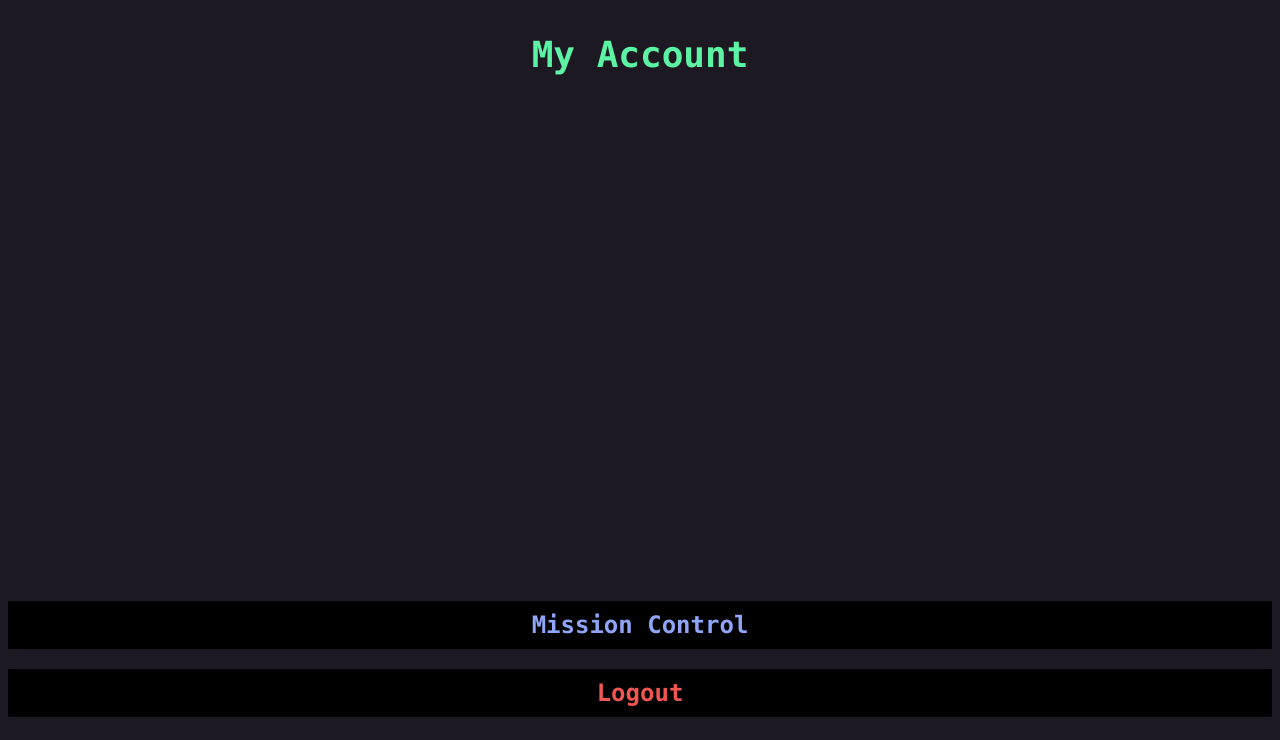
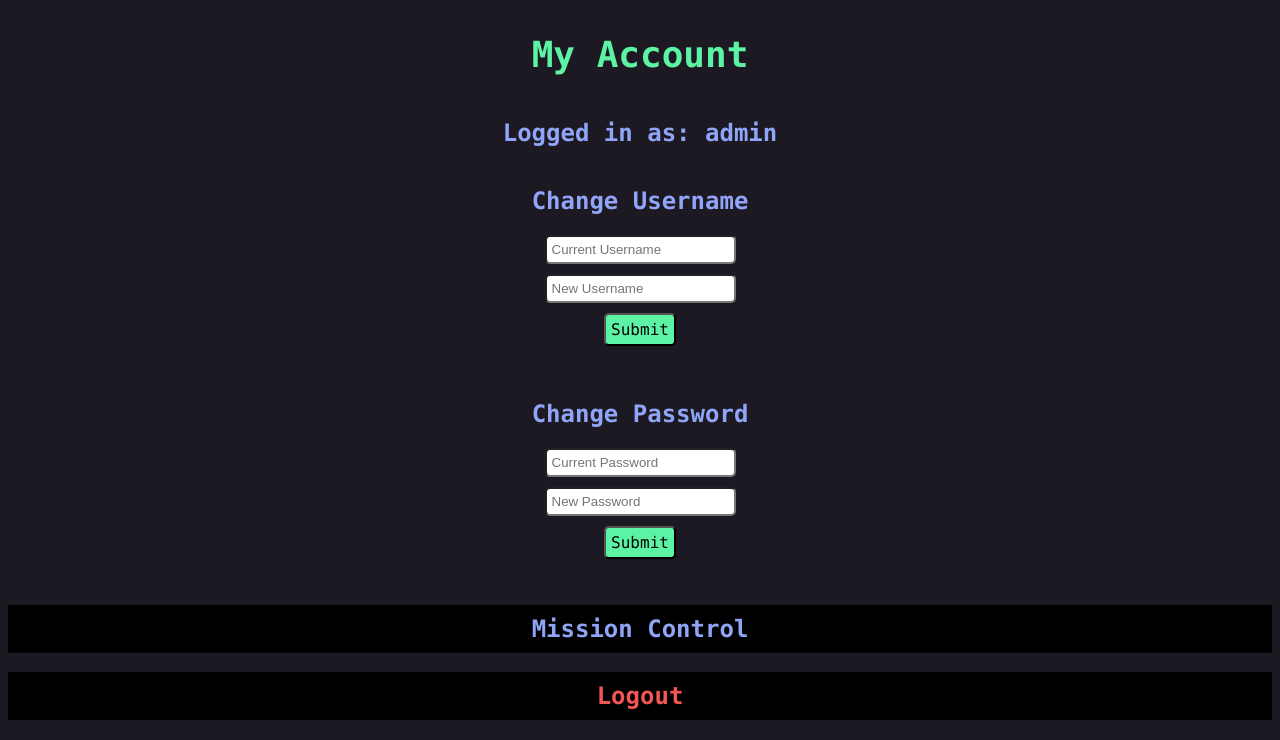
Before and after one commit to Ryanh627/RocketLaunch, a Flask app: page /my_account in a window 1280 px wide. Shown: the part 71-811 px from the top of the page. Before the commit the page ends 788 px from the top, so only its background shows below. Run offline with Flask 2, Linux system fonts and the light colour scheme; a user stored in the database is signed in; parts of the project's set-up code (start-up, migrations or seed data) failed here and were passed over.

Commit message:
Admin/User differentiation. Preliminary my_account page.

```diff
--- a/Source/WebApp/app.py
+++ b/Source/WebApp/app.py
@@ -31,6 +31,9 @@ def index():
 def mission_control():
     if not logged_in():
         return redirect(url_for('login'))
+
+    if not is_admin():
+        return redirect(url_for('my_account'))
 
     for pad in pads:
         pad.check_connection()
@@ -73,9 +76,19 @@ def login():
     if request.method == 'POST':
         username = request.form['username']
         password = request.form['password']
-        if db_login(username, password):
+        success, admin = db_login(username, password)
+
+        if success:
             session['username'] = username
-            return redirect(url_for('mission_control'))
+
+            session['admin'] = admin
+
+            if session['admin']:
+                return redirect(url_for('mission_control'))
+
+            else:
+                return redirect(url_for('my_account'))
+
         else:
             login_message = "Login failure. Please try again!"
 
@@ -87,9 +100,19 @@ def sign_up():
     if request.method == 'POST':
         username = request.form['username']
         password = request.form['password']
-        if db_signup(username, password):
+        success, admin = db_signup(username, password)
+
+        if success:
             session['username'] = username
-            return redirect(url_for('mission_control'))
+
+            session['admin'] = admin
+
+            if session['admin']:
+                return redirect(url_for('mission_control'))
+
+            else:
+                return redirect(url_for('my_account'))
+
         else:
             signup_message = "Sign up failure. Please try again!"
 
@@ -99,6 +122,10 @@ def sign_up():
 def logout():
     session.clear()
     return redirect(url_for('login'))
+
+@app.route('/delete')
+def delete():
+    return redirect(url_for('delete'))
 
 @app.route('/launch', methods = ['POST', 'GET'])
 def launch():
@@ -114,11 +141,20 @@ def launch():
 #Methods-----------------------------------------------------------------------
 def logged_in():
     try:
-        return session['username']
+        val = session['username']
+        return True
 
     except:
-        session['username'] = False
         return False
+
+def is_admin():
+    if 'username' not in session:
+        return False
+
+    if 'admin' not in session:
+        return False
+
+    return session['admin']
 
 def get_pad(name):
     for pad in pads:
--- a/Source/WebApp/database.py
+++ b/Source/WebApp/database.py
@@ -14,6 +14,9 @@ def db_init():
     #Close connection
     db.close()
 
+    #Create admin user if it does not exist
+    db_signup("admin", "admin")
+
 def db_connect():
     try:
         con = sqlite3.connect(DIR + DB_NAME, isolation_level = None)
@@ -27,7 +30,7 @@ def db_login(username, password):
     try:
         #Error if username or password is empty
         if username == "" or password == "":
-            return False
+            return False, False
 
         #Connect to database
         con = db_connect()
@@ -45,21 +48,29 @@ def db_login(username, password):
         params = [username]
         dbHash = db.execute(QUERY_USERS_GET_PASSWORD, params).fetchone()[0]
 
+        #Get admin status
+        params = [username]
+        admin = db.execute(QUERY_USERS_GET_ISADMIN, params).fetchone()[0]
+        if admin == 1:
+            admin = True
+        else:
+            admin = False
+
         #Close database
         con.close()
 
     except:
         #Login fails if there are any errors
-        return False
+        return False, False
 
     #Login either fails or doesn't depending on if the hashes match
-    return localHash == dbHash
+    return localHash == dbHash, admin
 
 def db_signup(username, password):
     try:
         #Error if username or password is empty
         if username == "" or password == "":
-            return False
+            return False, False
 
         #Connect to database
         con = db_connect()
@@ -72,16 +83,20 @@ def db_signup(username, password):
         localHash = db_hash(password, localSalt)
 
         #Insert password hash, username, and salt
-        params = [username, localHash, localSalt]
+        admin = False
+        if username == "admin":
+            admin = True
+
+        params = [admin, username, localHash, localSalt]
         db.execute(QUERY_USERS_INSERT, params)
 
         #Close database
         con.close()
 
-        return True
+        return True, admin
 
     except:
-        return False
+        return False, False
 
 def db_hash(password, salt):
     ret = hashlib.sha512((salt + password).encode())
--- /dev/null
+++ b/Source/WebApp/static/css/my_account.css
@@ -0,0 +1,11 @@
+.delete-account{
+  background-color:rgb(242,86,83);
+  font-family:consolas;
+  font-size:16px;
+  color:black;
+  margin-left:auto;
+  margin-right:auto;
+  display:block;
+  padding:5px;
+  border-radius:5px;
+}
--- a/Source/WebApp/templates/my_account.html
+++ b/Source/WebApp/templates/my_account.html
@@ -1,6 +1,8 @@
 <html>
   <head>
 	  <link rel = 'stylesheet' href = "{{ url_for('static', filename='css/standard.css') }}"</link>
+	  <link rel = 'stylesheet' href = "{{ url_for('static', filename='css/forms.css') }}"</link>
+	  <link rel = 'stylesheet' href = "{{ url_for('static', filename='css/my_account.css') }}"</link>
   </head>
 
   <body>
@@ -9,11 +11,47 @@
     </div>
 
     <h1 class = 'text-center'>My Account</h1>
+    <h2 class = 'text-center'>Logged in as: {{session['username']}}</h2>
+
+    <div class = 'vertical-center-wrapper'>
+    	<div class = 'vertical-center-container'>
+    		<h2 class = 'text-center'>Change Username</h2>
+    		<form action = '/my_account' method = 'POST'>
+			<input class = 'text-input' type = 'text' placeholder = 'Current Username' name = 'current'></input>
+	    		<input class = 'text-input' type = 'text' placeholder = 'New Username' name = 'new'></input>
+			<input type = 'hidden' name = 'type' value = 'username'></input>
+			<button class = 'submit' type = 'submit' value = 'submit'>Submit</button>
+    		</form>
+		<br>
+
+    		<h2 class = 'text-center'>Change Password</h2>
+		<form action = 'my_account' method = 'POST'>
+			<input class = 'text-input' type = 'password' placeholder = 'Current Password' name = 'current'></input>
+			<input class = 'text-input' type = 'password' placeholder = 'New Password' name = 'new'></input>
+			<input type = 'hidden' name = 'type' value = 'password'></input>
+			<button class = 'submit' type = 'submit' value = 'submit'>Submit</button>
+		</form>
+
+		{% if not session['admin'] %}
+		<br>
+		<br>
+
+		<form action = '/my_account' method = 'POST'>
+			<input type = 'hidden' name = 'type' value = 'delete'></input>
+			<button class = 'delete-account' type = 'submit' value = 'submit'>Delete Account</button>
+		</form>
+
+		{% endif %}
+	</div>
+    </div>
 
     <div id = 'footer-padding'></div>
     <div id = 'footer'>
-      <a href = '/mission_control'><h2>Mission Control</h2></a>
-      <a href = '/logout'><h2 id = 'footer_logout'>Logout</h2></a>
+	{% if session['admin'] %}
+	<a href = '/mission_control'><h2>Mission Control</h2></a>
+	{% endif %}
+
+      	<a href = '/logout'><h2 id = 'footer_logout'>Logout</h2></a>
     </div>
   </body>
 </html>
```
Also changed, not shown: Source/WebApp/queries.py (+6 -2 lines), Source/WebApp/rocketlaunch.db, Source/WebApp/static/css/forms.css (line endings or trailing spaces).
